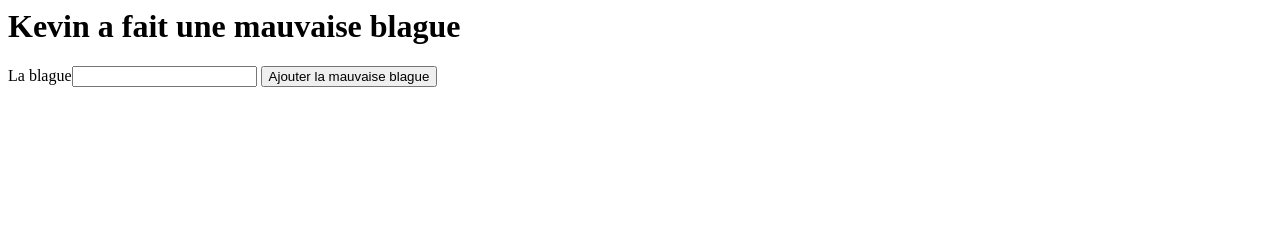
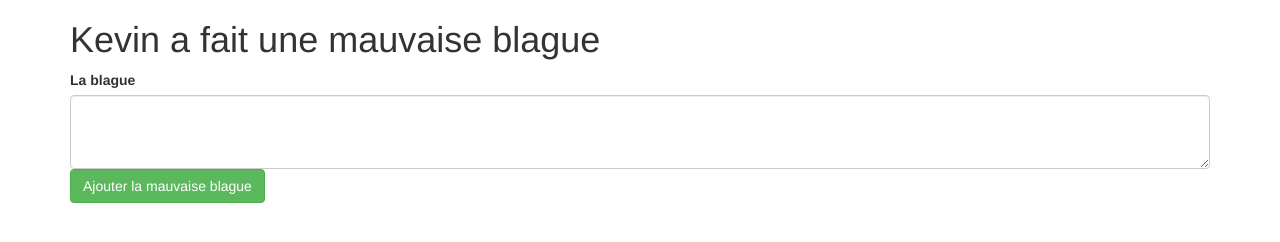
Before and after one commit to RudyBaer/projet_kevin, a website: page index.html in a window 1280 px wide. Drawn offline with nearby package versions, Linux system fonts and the light colour scheme.

Commit message:
adding bootstrap

```diff
--- a/bower.json
+++ b/bower.json
@@ -13,6 +13,7 @@
     "tests"
   ],
   "dependencies": {
-    "angular": "~1.4.2"
+    "angular": "~1.4.2",
+    "bootstrap": "~3.3.5"
   }
 }
--- a/index.html
+++ b/index.html
@@ -1,12 +1,22 @@
 <html>
 <head>
   <title>Projet Kevin</title>
+  <meta name="viewport" content="width=device-width, initial-scale=1">
+  <link href='bower_components/bootstrap/dist/css/bootstrap.min.css' rel='stylesheet' type='text/css'>
 </head>
 <body ng-app="app"  ng-controller="main">
-  <h1>{{kevin}} a fait une mauvaise blague</h1>
-  <label>La blague</label><input type="text" ng-model="joke"/>
-  <button  ng-click="addJoke(joke)">Ajouter la mauvaise blague</button>
+  <div class="container">
+    <h1>{{kevin}} a fait une mauvaise blague</h1>
+    <form>
+      <div class="form-group">
+        <label>La blague</label><textarea cols="100" rows="3"  type="text" ng-model="joke" class="form-control"></textarea>
+        <button class="btn btn-success" ng-click="addJoke(joke)">Ajouter la mauvaise blague</button>
+      </div>
+    </form>
+  </div>
   <script src="bower_components/angular/angular.min.js"></script>
+  <script src="bower_components/jquery/dist/jquery.min.js"></script>
+  <script src="bower_components/bootstrap/dist/js/bootstrap.min.js"></script>
   <script src="index.js"></script>
 </body>
 </html>
```
